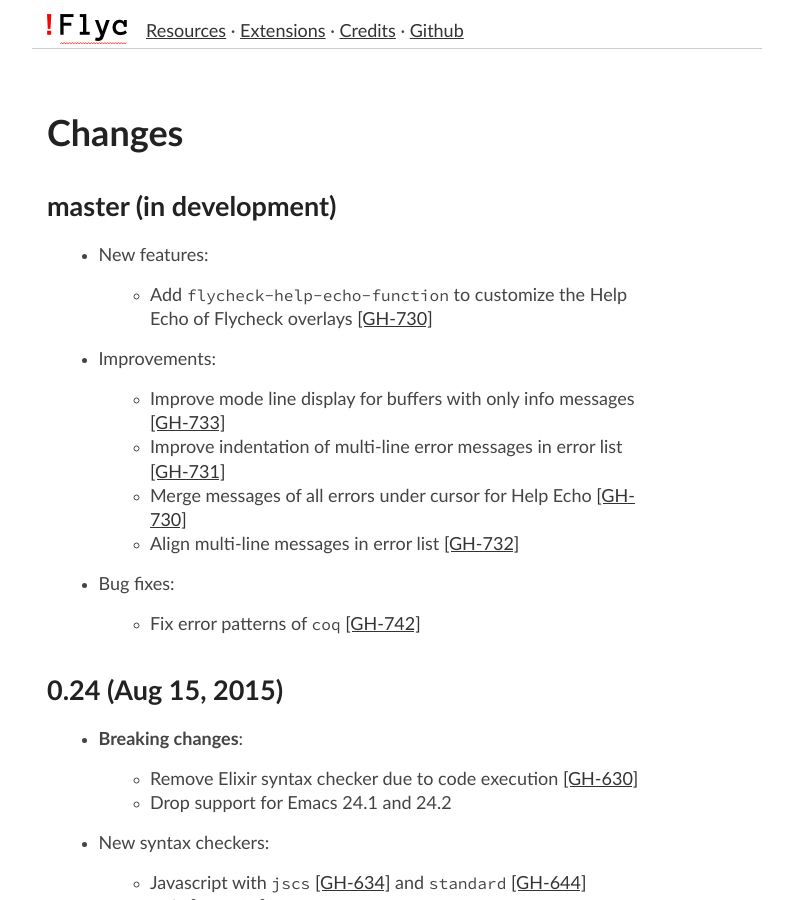
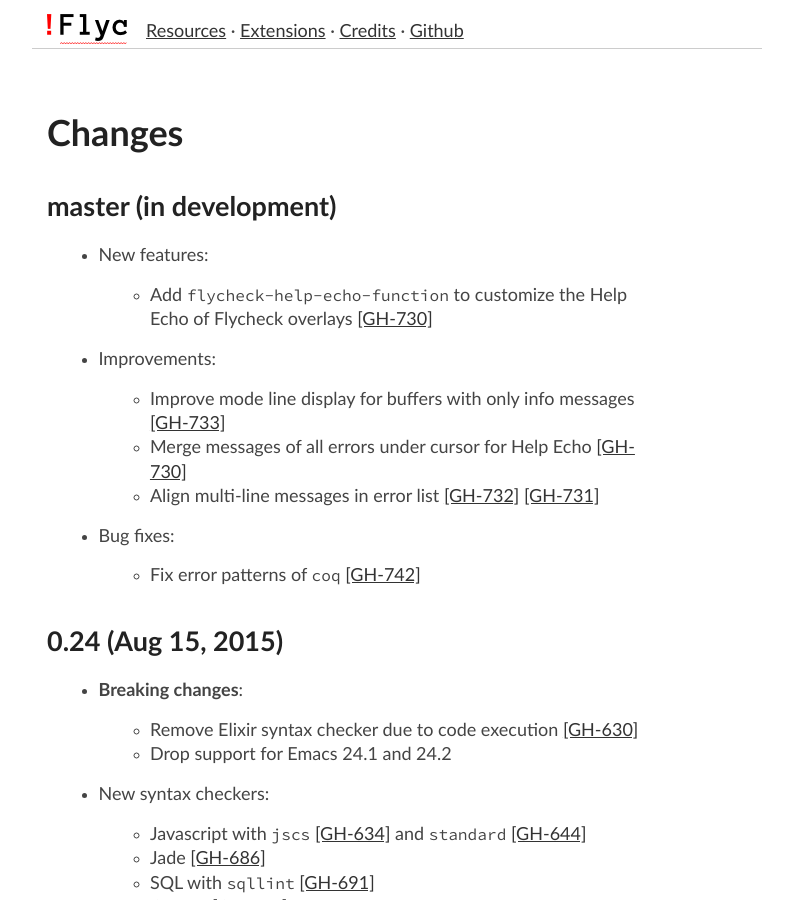
Before and after one commit to cmarqu/flycheck.github.io, a Jekyll site: the page built from changes.md, in a window 1280 px wide and 900 px high. Shown: the whole window, without its empty margins (243-1036 px from the left). Built offline with Jekyll 4.4.1, drawn with Linux system fonts in a browser that asks for light colours.

Commit message:
Update manual from flycheck/flycheck@c2f4ffc

```diff
--- a/_includes/changes.md
+++ b/_includes/changes.md
@@ -9,9 +9,8 @@ master (in development)
 - Improvements:
 
   - Improve mode line display for buffers with only info messages [[GH-733]](https://github.com/flycheck/flycheck/issues/733)
-  - Improve indentation of multi-line error messages in error list [[GH-731]](https://github.com/flycheck/flycheck/issues/731)
   - Merge messages of all errors under cursor for Help Echo [[GH-730]](https://github.com/flycheck/flycheck/issues/730)
-  - Align multi-line messages in error list [[GH-732]](https://github.com/flycheck/flycheck/issues/732)
+  - Align multi-line messages in error list [[GH-732]](https://github.com/flycheck/flycheck/issues/732) [[GH-731]](https://github.com/flycheck/flycheck/issues/731)
 
 - Bug fixes:
 
```
